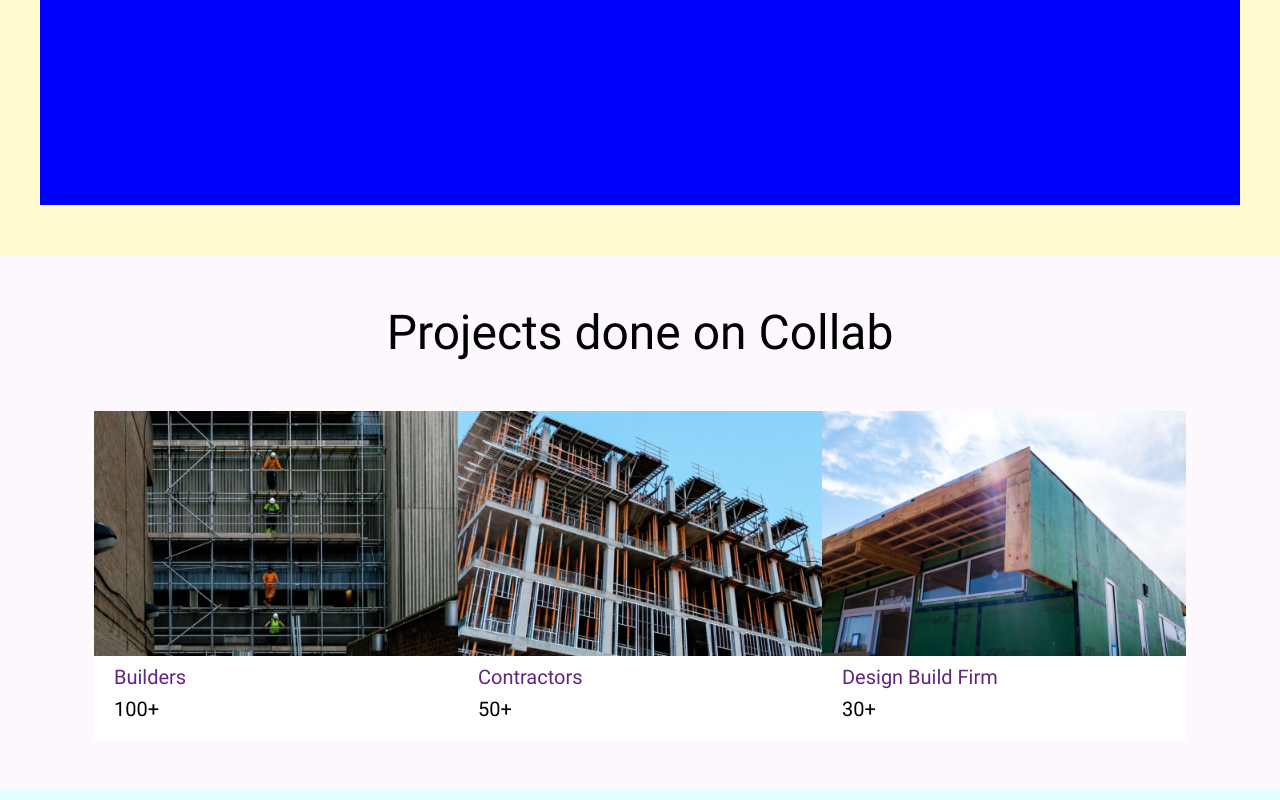
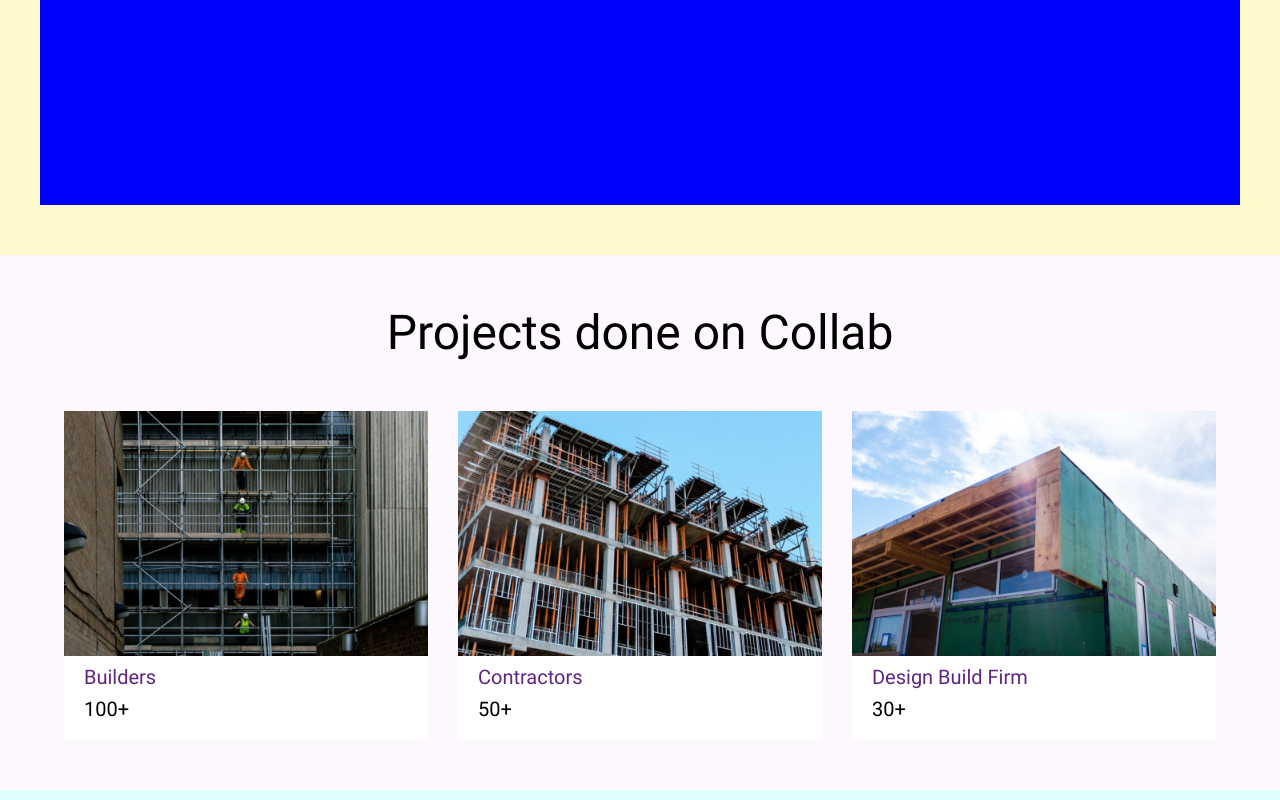
Before and after one commit to madrakas/bit_04_01_homework_colab, a website: page index.html in a window 1280 px wide. Shown: the part 2451-3251 px from the top of the page. Drawn offline with Linux system fonts and the light colour scheme.

Commit message:
gallery gap fix.css

```diff
--- a/css/main.css
+++ b/css/main.css
@@ -272,7 +272,7 @@ hero .demo-button:hover {
     margin-top: 50px;
     display: flex;
     justify-content: center;
-    gap: 3s0px;
+    gap: 30px;
 }
 
 .our_custommers .custommer{
```
